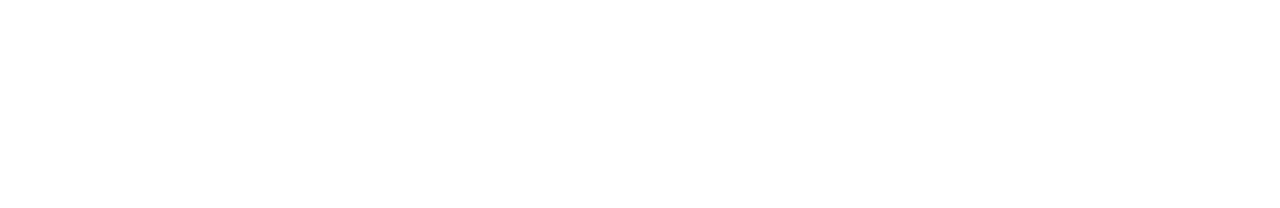
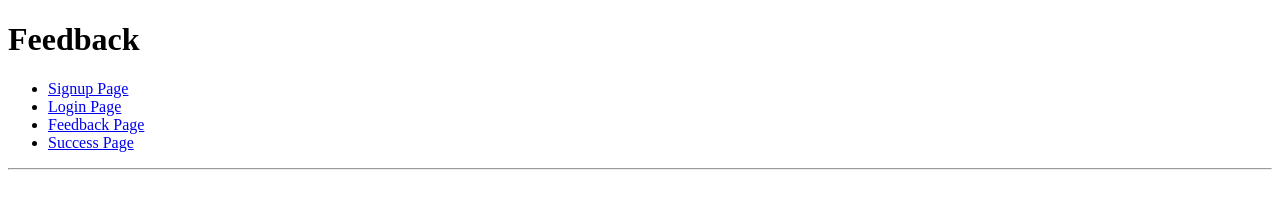
Before and after one commit to Cynder-04/CS-212-final-project, a plain HTML site: page main-page/main-page/index.html in a window 1280 px wide. Drawn offline with Linux system fonts and the light colour scheme.

Commit message:
nav links pt 1

```diff
--- a/main-page/main-page/index.html
+++ b/main-page/main-page/index.html
@@ -6,6 +6,19 @@
     <title>Main Page</title>
     </head>
 
+    <header>
+        <h1>Feedback</h1>
+        <nav>
+            <ul>
+              <li><a href="./signup">Signup Page</a></li>
+              <li><a href="./login">Login Page</a></li>
+              <li><a href="./feedback">Feedback Page</a></li>
+              <li><a href="./success">Success Page</a></li>
+            </ul>
+          </nav>
+        <hr>
+    </header>
+
     <body>
 
     </body>
```
